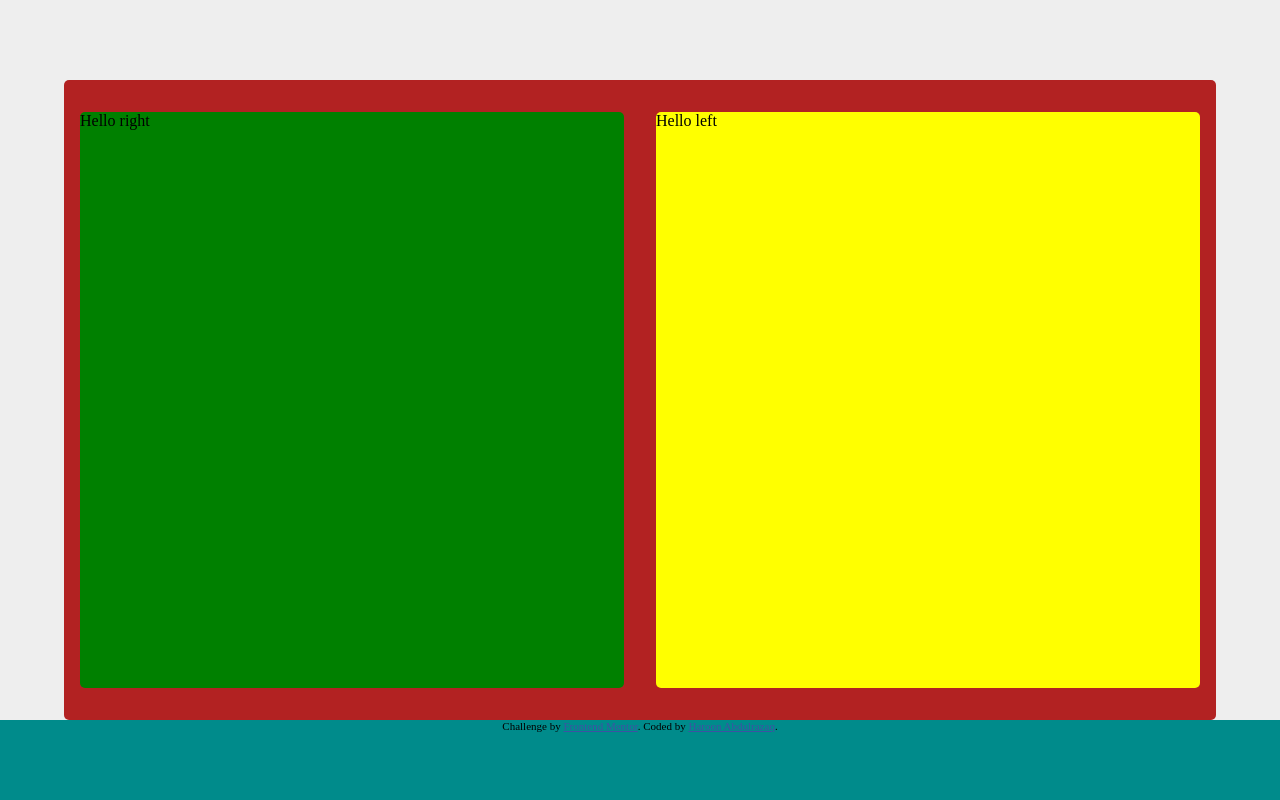
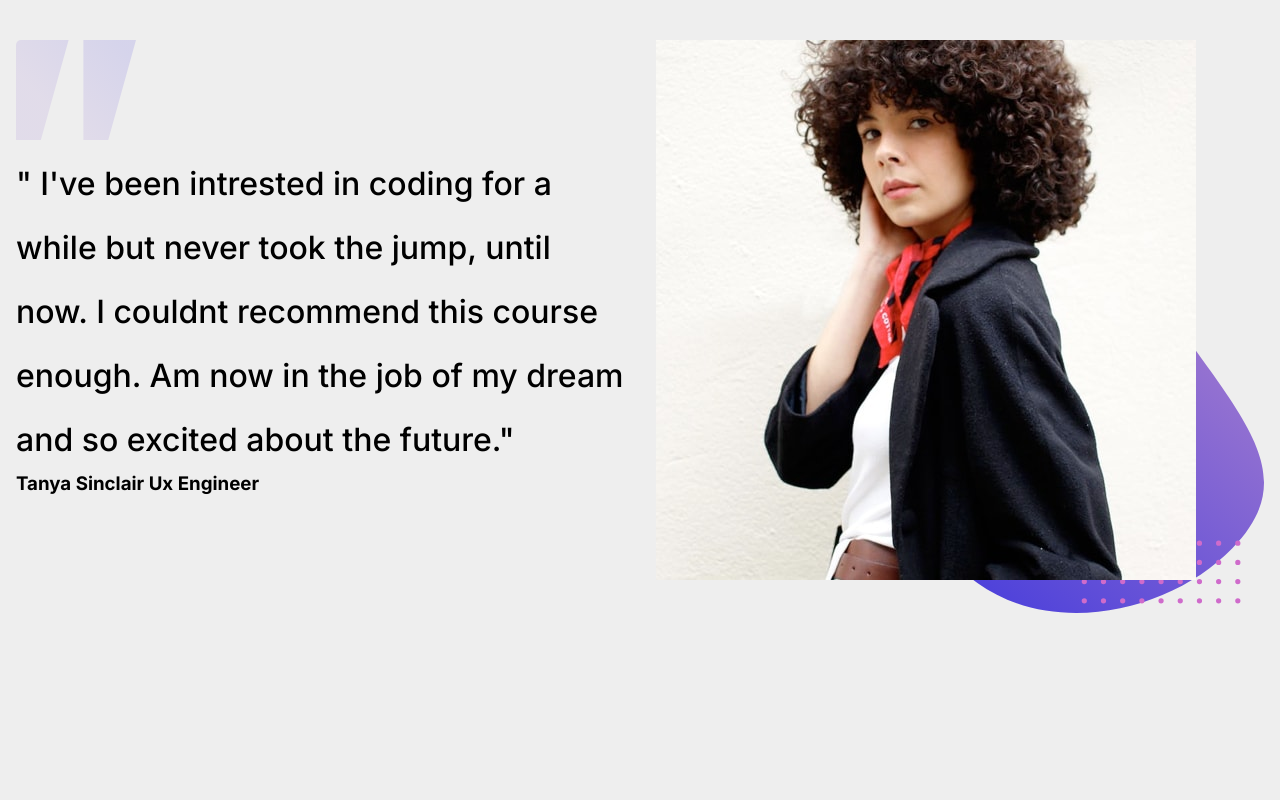
Before and after one commit to Haroonabdulrazaq/bootcamp-testimonials-slider, a plain HTML site: page index.html in a window 1280 px wide. Drawn offline with Linux system fonts and the light colour scheme.

Commit message:
Add images and background

```diff
--- a/assets/index.css
+++ b/assets/index.css
@@ -7,15 +7,12 @@ body {
   background: #eee;
   height: 100vh;
   max-width: 100vw;
-  display: flex;
-  flex-direction: column;
-  justify-content: center;
-  align-items: center;
+  font-family: "Inter", sans-serif;
 }
 .main-wrapper {
-  background: firebrick;
-  width: 90%;
-  height: 80%;
+  /* background: firebrick; */
+  width: 100%;
+  height: 100%;
   border-radius: 5px;
   display: flex;
   align-items: center;
@@ -27,14 +24,26 @@ body {
   margin: 0 1em;
   border-radius: 5px;
 }
-.left {
-  background: yellow;
-  /* background: url("assets/images/pattern-bg.svg") no-repeat; */
+.right {
+  background: url("images/pattern-bg.svg") no-repeat;
+  /* background: turquoise; */
 }
 
-.right {
-  background: green;
-  /* background: url("assets/images/"); */
+.img-contain {
+  background-size: contain;
+}
+
+.left {
+  background: url("images/pattern-quotes.svg") no-repeat;
+  /* background: turquoise; */
+}
+
+.testimony {
+  font-size: 32px;
+  font-weight: 500;
+  line-height: 2em;
+  /* background: yellow; */
+  margin-top: 3.5em;
 }
 
 .attribution {
--- a/index.html
+++ b/index.html
@@ -5,6 +5,10 @@
     <meta name="viewport" content="width=device-width, initial-scale=1.0" />
     <!-- displays site properly based on user's device -->
     <link rel="stylesheet" href="assets/index.css" />
+    <link
+      href="https://fonts.googleapis.com/css2?family=Inter:wght@300;500;700&display=swap"
+      rel="stylesheet"
+    />
     <link
       rel="icon"
       type="image/png"
@@ -16,29 +20,19 @@
   </head>
   <body>
     <div class="main-wrapper">
-      <div class="right content">Hello right</div>
-      <div class="left content">Hello left</div>
-    </div>
-
-    <div class="attribution">
-      Challenge by
-      <a href="https://www.frontendmentor.io?ref=challenge" target="_blank"
-        >Frontend Mentor</a
-      >. Coded by <a href="#">Haroon Abdulrazaq</a>.
+      <div class="left content img-contain">
+        <p class="testimony">
+          " I've been intrested in coding for a while but never took the jump,
+          until now. I couldnt recommend this course enough. Am now in the job
+          of my dream and so excited about the future."
+        </p>
+        <h3 class="Author">
+          Tanya Sinclair <span class="rick">Ux Engineer</span>
+        </h3>
+      </div>
+      <div class="right content img-contain">
+        <img src="assets/images/image-tanya.jpg" alt="tanya image" />
+      </div>
     </div>
   </body>
-
-  <!--   “ I’ve been interested in coding for a while but never taken the jump, until now.
-  I couldn’t recommend this course enough. I’m now in the job of my dreams and so
-  excited about the future. ”
-
-  Tanya Sinclair
-  UX Engineer
-
-  “ If you want to lay the best foundation possible I’d recommend taking this course.
-  The depth the instructors go into is incredible. I now feel so confident about
-  starting up as a professional developer. ”
-
-  John Tarkpor
-  Junior Front-end Developers -->
 </html>
```
